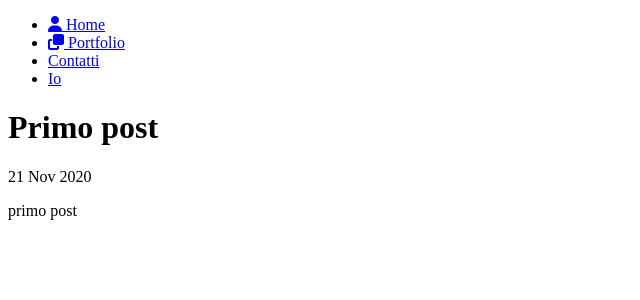
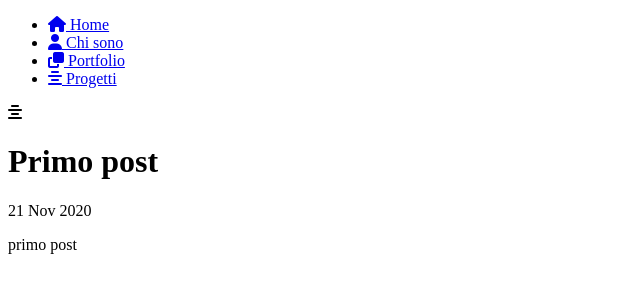
Before and after one commit to ripa001/ripa001.github.io, a Jekyll site: the page built from _posts/2020-11-21-primo.md, in a window 1280 px wide. Shown: the top 300 px of the page, without its empty margins (0-640 px from the left). Built offline with Jekyll 4.4.1, drawn with Linux system fonts in a browser that asks for light colours; nearby versions of some CDN libraries; library files that are not in the unit come from our copies.

Commit message:
Update default.html

```diff
--- a/_layouts/default.html
+++ b/_layouts/default.html
@@ -13,21 +13,23 @@
 
 		<div class="wrapper">
 
+
 			<div class="sidebar">
 				<ul>
 					<li><a href="#">
-						<span class="icon"><i class="fas fa-user"></i></span>
+						<span class="icon"><i class="fas fa-home"></i></span>
 						<span class="title">Home</span>
 					</a></li>
+					<li><a href="#">
+						<span class="icon"><i class="fas fa-user"></i></span>
+						<span class="title">Chi sono</span></a></li>
 					<li><a href="#"><span class="icon"><i class="fas fa-clone"></i></span>
 						<span class="title">Portfolio</span></a></li>
-					<li><a href="#"><span class="icon"></span>
-						<span class="title">Contatti</span></a></li>
-					<li><a href="#"><span class="icon"></span>
-						<span class="title">Io</span></a></li>
+					<li><a href="#"><span class="icon"><i class="fas fa-align-center"></i></span>
+						<span class="title">Progetti</span></a></li>
 
 				</ul>
-			</div>
+			</div><i class="fas fa-align-center"></i>
 			<div class="container">
 
 				{{ content }}
```
